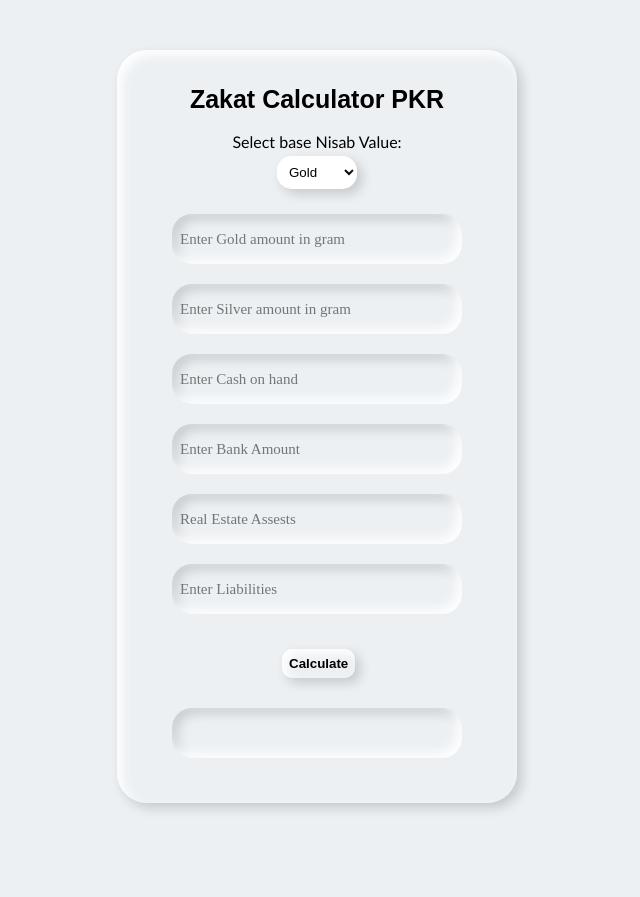
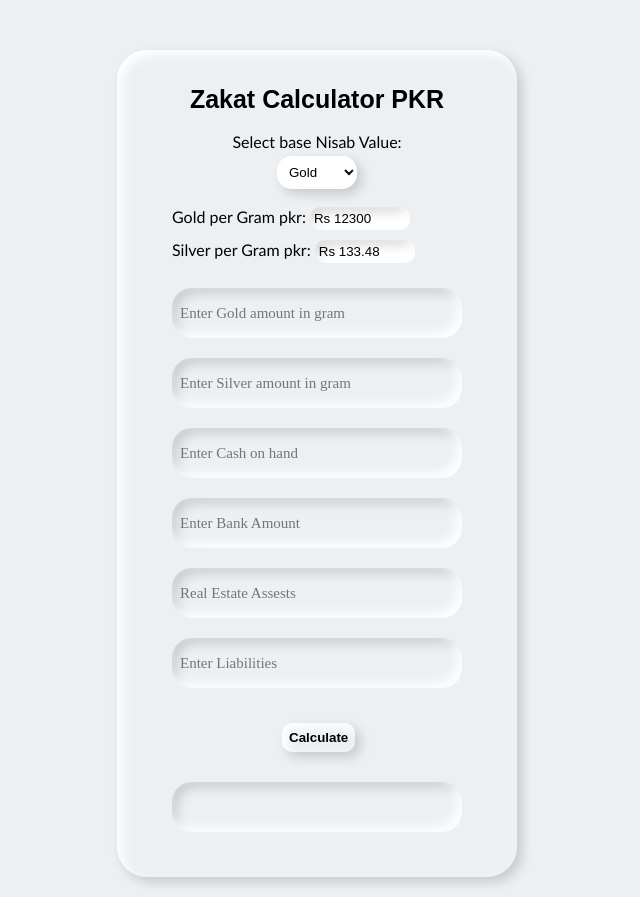
Before and after one commit to Mohammad-Asim23/calc-zakat-ASIM, a PHP site: page / in a window 1280 px wide. Shown: the part 79-976 px from the top of the page, without its empty margins (323-963 px from the left). Before the commit the page ends 890 px from the top, so only its background shows below. Run offline with PHP 8.4, Linux system fonts and the light colour scheme.

Commit message:
values changes

```diff
--- a/index.html
+++ b/index.html
@@ -1,6 +1,6 @@
 <!DOCTYPE html>
 
-<html lang="en" >
+<html lang="en">
 
 <head>
    <meta charset="utf-8">
@@ -27,19 +27,26 @@
 
    <main>
 
-      <form method="GET"  class="form">
+      <form method="GET" class="form">
 
          <h4>Zakat Calculator PKR</h4>
          <div class="nisabOption">
             <label>Select base Nisab Value:</label><br>
-            <select  id="baseNisab">
+            <select id="baseNisab">
                <option value="Gold">Gold</option>
                <option value="Silver">Silver</option>
             </select>
          </div>
+         <div class="amt_values">
+            <label >Gold per Gram pkr: </label>
+            <input type="text" value="Rs 12300" readonly/><br>
+            <label>Silver per Gram pkr: </label>
+            <input type="text" value="Rs 133.48" readonly>
+         </div>
 
          <div class="input-wrapper">
-            <input type="text" class="input-items" id="gold-value" placeholder="Enter Gold amount in gram " autofocus required>
+            <input type="text" class="input-items" id="gold-value" placeholder="Enter Gold amount in gram " autofocus
+               required>
          </div>
          <div class="input-wrapper">
             <input type="text" class="input-items" id="silver-value" placeholder="Enter Silver amount in gram">
--- a/style.css
+++ b/style.css
@@ -204,3 +204,17 @@ h4 {
 select{
   background: white;
 }
+.amt_values{
+  margin-left: 30px;
+}
+.amt_values input{
+    width: 100px;
+    outline: none;
+    padding: 4px;
+    margin-top: 5px;
+    margin-bottom: 5px;
+    border-radius: 10px;
+    border: none;
+    box-shadow: inset -5px -5px 12px #ffffff,
+    inset 5px 5px 12px rgba(0, 0, 0, .16);
+}
```
Lines whose indentation alone changed are shown as unchanged.
